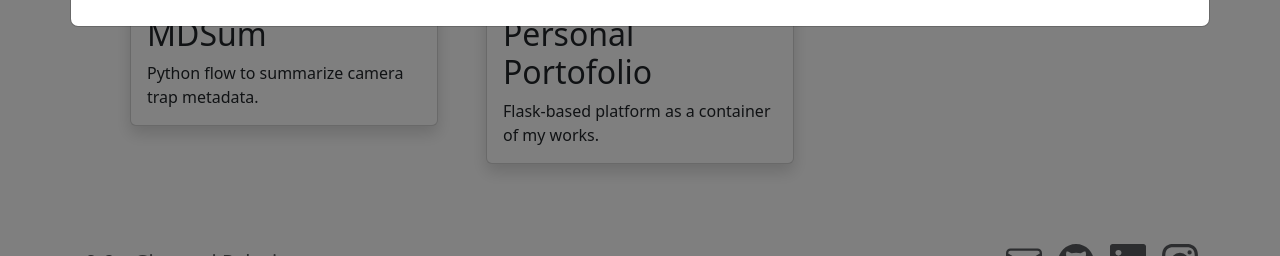
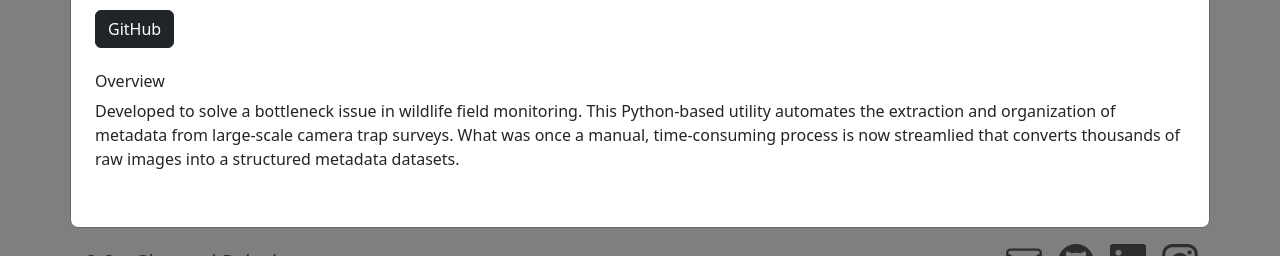
Before and after one commit to gPaluzi/gioWeb, a Flask app: page /portfolio in a window 1280 px wide, after a click on "Python utility to summarize camera trap metadata.". Shown: the part 638-894 px from the top of the page. Run offline with Flask 3, Linux system fonts and the light colour scheme; parts of the project's set-up code (start-up, migrations or seed data) failed here and were passed over.

Commit message:
add static modal content

```diff
--- a/app/__init__.py
+++ b/app/__init__.py
@@ -27,7 +27,7 @@ def create_app():
         skills = generate_skills()
 
         return render_template(
-            "about.html",
+            'about.html',
             experiences = experiences,
             skills = skills,
             active_filter = filter_type
@@ -35,10 +35,10 @@ def create_app():
 
     @app.route("/portfolio")
     def portfolio():
-        return render_template("portfolio.html")
+        return render_template('portfolio.html')
 
-    @app.route('/portfolio/<int:number>')
-    def projects(number):
-        return(f'Hello world! this is page {number}')
+    # @app.route('/portfolio/<slug>')
+    # def projects(slug):
+    #     return render_template('portfolio.html', slug=slug)
 
     return app
--- a/app/templates/portfolio.html
+++ b/app/templates/portfolio.html
@@ -30,7 +30,7 @@
                     class="card-text stretched-link text-decoration-none text-reset project-link"
                     data-bs-toggle="modal"
                     data-bs-target="#exampleModal1">
-                        Python flow to summarize camera trap metadata.
+                        Python utility to summarize camera trap metadata.
                     </a>
                 </div>
             </div>
--- a/app/templates/project_modal.html
+++ b/app/templates/project_modal.html
@@ -6,24 +6,89 @@
                 <a href="{{ url_for('portfolio') }}" class="btn-close" data-bs-dismiss="modal"></a>
             </div>
             <div class="modal-body">
-                <p>Lorem ipsum dolor sit amet, consectetur adipiscing elit, sed do eiusmod tempor incididunt ut labore et dolore magna aliqua. Ut enim ad minim veniam, quis nostrud exercitation ullamco laboris nisi ut aliquip ex ea commodo consequat. Duis aute irure dolor in reprehenderit in voluptate velit esse cillum dolore eu fugiat nulla pariatur. Excepteur sint occaecat cupidatat non proident, sunt in culpa qui officia deserunt mollit anim id est laborum.</p>
-                <p>Lorem ipsum dolor sit amet consectetur adipiscing elit. Quisque faucibus ex sapien vitae pellentesque sem placerat. In id cursus mi pretium tellus duis convallis. Tempus leo eu aenean sed diam urna tempor. Pulvinar vivamus fringilla lacus nec metus bibendum egestas. Iaculis massa nisl malesuada lacinia integer nunc posuere. Ut hendrerit semper vel class aptent taciti sociosqu. Ad litora torquent per conubia nostra inceptos himenaeos.</p>
-                <p>Lorem ipsum dolor sit amet consectetur adipiscing elit. Quisque faucibus ex sapien vitae pellentesque sem placerat. In id cursus mi pretium tellus duis convallis. Tempus leo eu aenean sed diam urna tempor. Pulvinar vivamus fringilla lacus nec metus bibendum egestas. Iaculis massa nisl malesuada lacinia integer nunc posuere. Ut hendrerit semper vel class aptent taciti sociosqu. Ad litora torquent per conubia nostra inceptos himenaeos.</p>
+                <div class="ratio ratio-21x9">
+                    <img
+                    src="https://cdn.pixabay.com/photo/2014/01/16/09/00/operating-system-246242_1280.jpg"
+                    alt="code-hero"
+                    class="img-fluid w-100 object-fit-cover">
+                </div>
+                <div class="p-2 py-md-4">
+                    <p>Python utility to summarize camera trap metadata</p>
+                    <div class="mb-2 mb-md-4">
+                        <a
+                        href="https://github.com/gPaluzi/meta-summarizer"
+                        class="btn btn-dark" role="button"
+                        target="_blank">
+                            GitHub
+                        </a>
+                    </div>
+                    <h6>Overview</h6>
+                    <p>
+                        Developed to solve a bottleneck issue in wildlife field monitoring.
+                        This Python-based utility automates the extraction and organization of metadata from large-scale camera trap surveys.
+                        What was once a manual, time-consuming process is now streamlied that converts thousands of raw images into a structured metadata datasets.
+                    </p>
+                </div>
             </div>
+
         </div>
     </div>
 </div>
 <div class="modal fade" id="exampleModal2" role="dialog">
-    <div class="modal-dialog modal-dialog-centered modal-xl">
+    <div class="modal-dialog modal-dialog-centered modal-xl modal-dialog-scrollable">
         <div class="modal-content">
             <div class="modal-header">
                 <h5>Personal Portfolio</h5>
                 <a href="{{ url_for('portfolio') }}" class="btn-close" data-bs-dismiss="modal"></a>
             </div>
             <div class="modal-body">
-                <p>Lorem ipsum dolor sit amet, consectetur adipiscing elit, sed do eiusmod tempor incididunt ut labore et dolore magna aliqua. Ut enim ad minim veniam, quis nostrud exercitation ullamco laboris nisi ut aliquip ex ea commodo consequat. Duis aute irure dolor in reprehenderit in voluptate velit esse cillum dolore eu fugiat nulla pariatur. Excepteur sint occaecat cupidatat non proident, sunt in culpa qui officia deserunt mollit anim id est laborum.</p>
-                <p>Lorem ipsum dolor sit amet consectetur adipiscing elit. Quisque faucibus ex sapien vitae pellentesque sem placerat. In id cursus mi pretium tellus duis convallis. Tempus leo eu aenean sed diam urna tempor. Pulvinar vivamus fringilla lacus nec metus bibendum egestas. Iaculis massa nisl malesuada lacinia integer nunc posuere. Ut hendrerit semper vel class aptent taciti sociosqu. Ad litora torquent per conubia nostra inceptos himenaeos.</p>
-                <p>Lorem ipsum dolor sit amet consectetur adipiscing elit. Quisque faucibus ex sapien vitae pellentesque sem placerat. In id cursus mi pretium tellus duis convallis. Tempus leo eu aenean sed diam urna tempor. Pulvinar vivamus fringilla lacus nec metus bibendum egestas. Iaculis massa nisl malesuada lacinia integer nunc posuere. Ut hendrerit semper vel class aptent taciti sociosqu. Ad litora torquent per conubia nostra inceptos himenaeos.</p>
+                <div class="ratio ratio-21x9">
+                    <img
+                    src="https://cdn.pixabay.com/photo/2015/10/27/14/40/programming-1009134_1280.jpg"
+                    alt="code-hero"
+                    class="img-fluid w-100 object-fit-cover">
+                </div>
+                <div class="p-2 py-md-4">
+                    <p>Flask-based platform as a container of my works</p>
+                    <div class="mb-2 mb-md-4">
+                        <a
+                        href="https://gioweb.onrender.com/"
+                        class="btn btn-dark" role="button"
+                        target="_blank">
+                            Link
+                        </a>
+                        <a
+                        href="https://github.com/gPaluzi/gioWeb"
+                        class="btn btn-dark" role="button"
+                        target="_blank">
+                            GitHub
+                        </a>
+                    </div>
+                    <h6>Overview</h6>
+                    <p>
+                        The project originated from a need for centralized 'single-source' for my personal identity, a platform that reflecting my journey as a whole.
+                        Functioning as a live 'patch log' to document my growth.
+                        This is actually my first flask application.
+                        The development process idea is just start simple and refactor for complexity later.
+                    </p>
+                    <h6>Details</h6>
+                    <p>
+                        Build on Flask (Python) micro-framework, utilizing a modular routing system to handle dynamic content delivery.
+                        The application follow 'Logic-first' design, prioritizing server-side stability and clean data structure before scaling to complex database integration.
+                        By building from scratch, I am learning the manual orchestration of routing logic and server-side state management.
+                    </p>
+                    <p>
+                        Jinja2 template engine is used to inject structured data into html templates instead of hardcoding every pages.
+                        This teaches me how to deliver back-end Python logic into front-end presentation.
+                    </p>
+                    <p>
+                        Data entries are stored in json and seeded into SQLite, miroring the real-world database design.
+                        SQLAlchemy is used as Object Relational Mapper (ORM) to map each stored data into Python Objects.
+                    </p>
+                    <p>
+                        The UI is utilizing CSS Bootstrap with slight custom css to make a clean and tidy look.
+                    </p>
+                </div>
             </div>
         </div>
     </div>
```
Also changed, not shown: app/models.py (+15 -13 lines).
